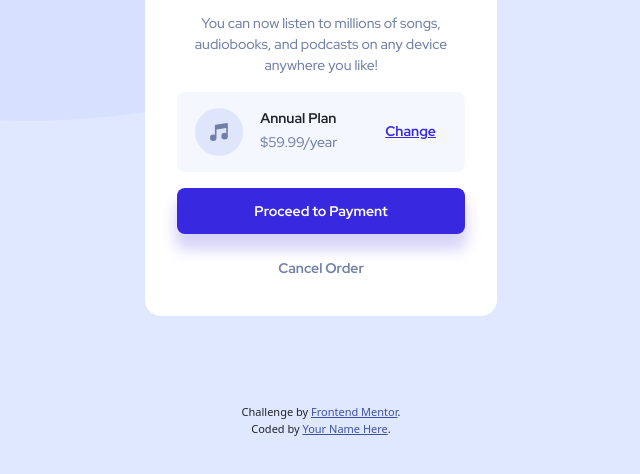
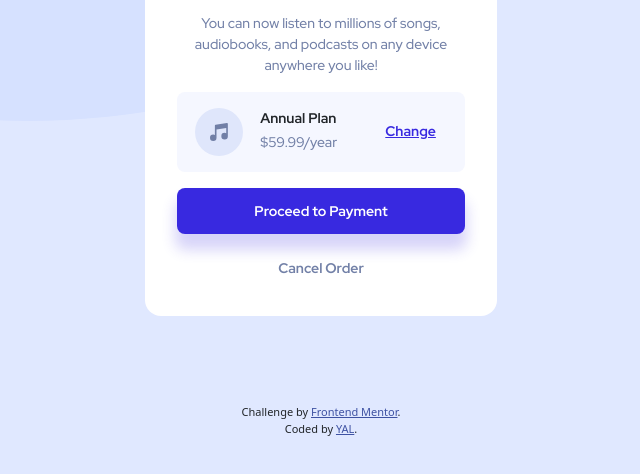
Before and after one commit to YAcodingroom/order-summary, a plain HTML site: page index.html in a window 1280 px wide. Shown: the part 316-790 px from the top of the page, without its empty margins (319-959 px from the left). Drawn offline with nearby package versions, Linux system fonts and the light colour scheme.

Commit message:
Update index.html

```diff
--- a/index.html
+++ b/index.html
@@ -45,7 +45,7 @@
     <div class="attribution">
       Challenge by <a href="https://www.frontendmentor.io?ref=challenge" target="_blank">Frontend Mentor</a>.
       <br />
-      Coded by <a href="#">Your Name Here</a>.
+      Coded by <a href="#">YAL</a>.
     </div>
   </footer>
 
```
